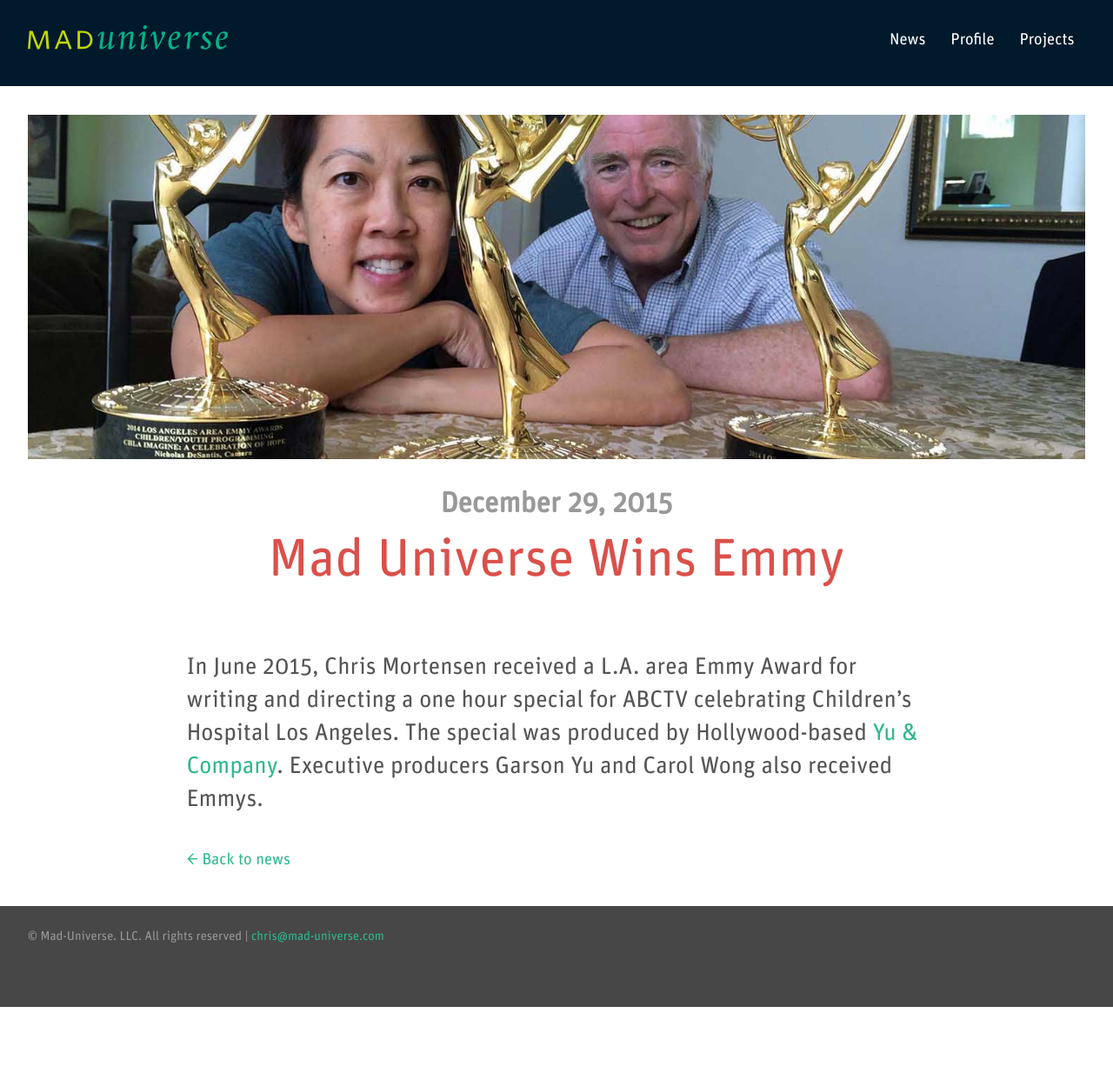
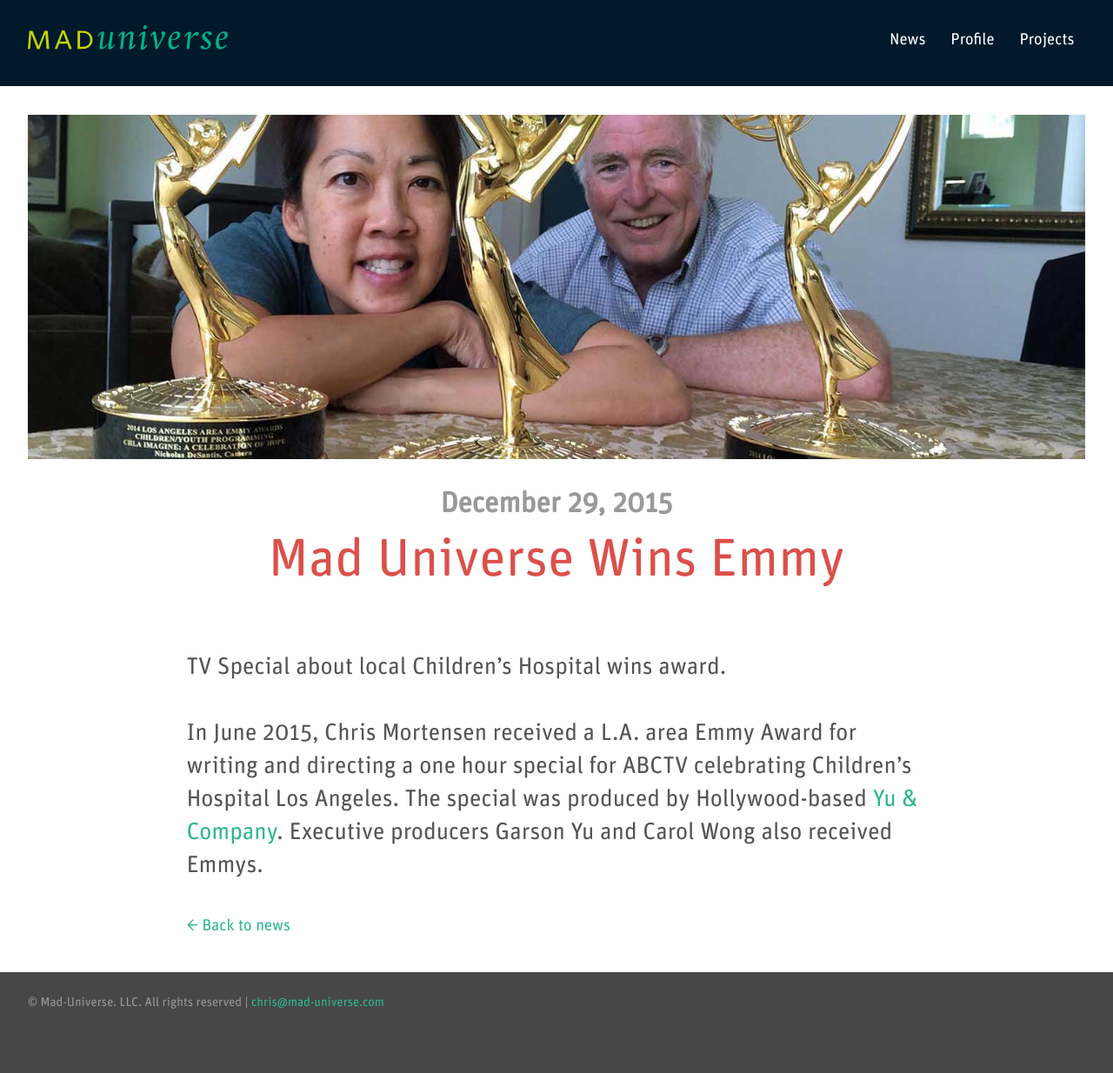
Before and after one commit to jsbarkema/mad-universe.com, a Jekyll site: the page built from _news/mad-universe-wins-emmy.markdown, in a window 1280 px wide. Shown: the whole page at 87% size. Built offline with Jekyll 4.4.1, drawn with Linux system fonts in a browser that asks for light colours; before the commit the page ends 1158 px from its top, so only the background shows below that.

Commit message:
Updated Mad Universe Wins Emmy

```diff
--- a/_news/mad-universe-wins-emmy.markdown
+++ b/_news/mad-universe-wins-emmy.markdown
@@ -21,4 +21,7 @@ images:
 layout: news-page
 ---
 
+TV Special about local Children’s Hospital wins award.
+
+
 In June 2015, Chris Mortensen received a L.A. area Emmy Award for writing and directing a one hour special for ABCTV celebrating Children’s Hospital Los Angeles. The special was produced by Hollywood-based [Yu & Company](http://yuco.com). Executive producers Garson Yu and Carol Wong also received Emmys.
```
